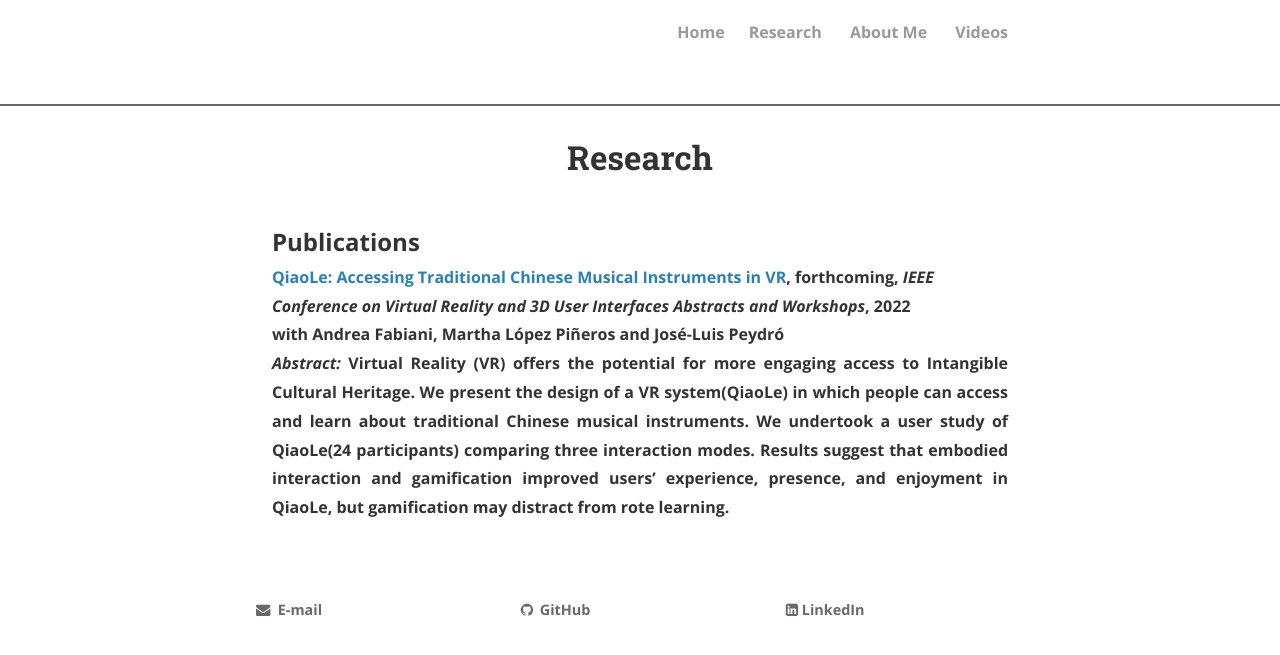
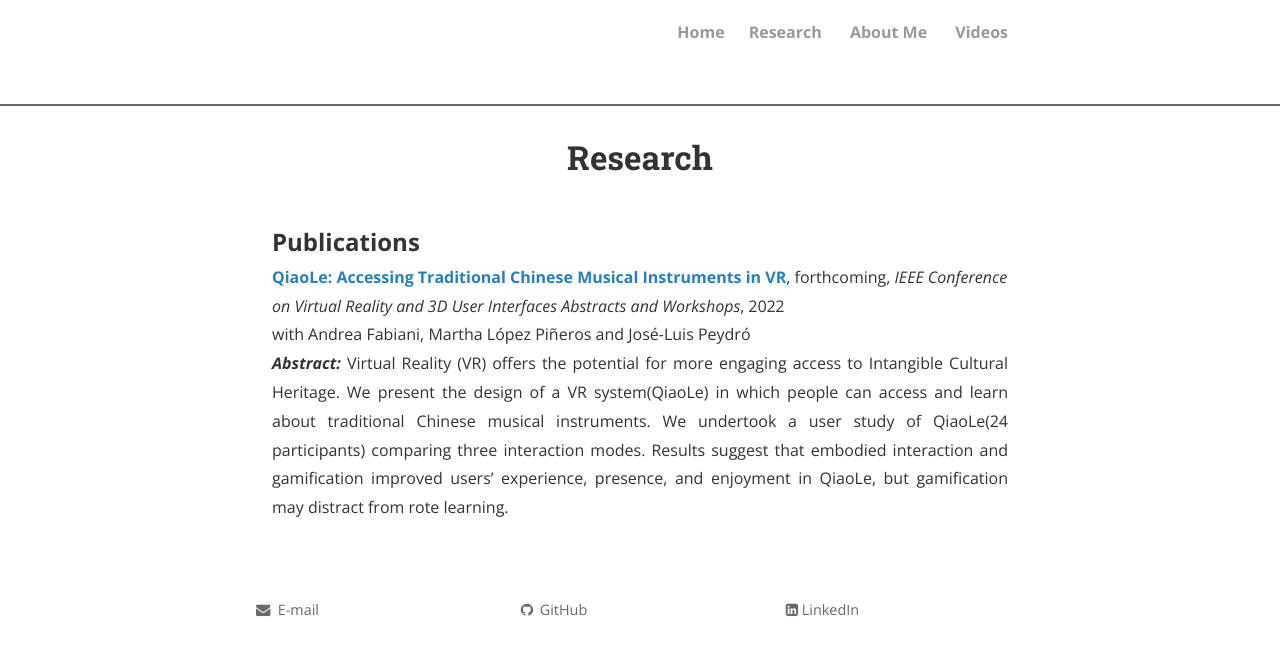
Before and after one commit to jializhangsunny/jializhangsunny.github.io, a Jekyll site: the page built from research.html, in a window 1280 px wide. Shown: the top 655 px of the page. Built offline with Jekyll 4.4.1, drawn with Linux system fonts in a browser that asks for light colours; nearby versions of some CDN libraries; comment, search, counter and statistics services are not loaded; a style sheet for code colours, icons or effects is not loaded.

```diff
--- a/research.html
+++ b/research.html
@@ -5,7 +5,6 @@ permalink: /research/
 ---
 
 <font size="+2"><strong> Publications</strong></font><br>
-<strong><a href="https://ieeexplore.ieee.org/stamp/stamp.jsp?tp=&arnumber=9757538">
 <strong><a href="https://ieeexplore.ieee.org/stamp/stamp.jsp?tp=&arnumber=9757538">QiaoLe: Accessing Traditional Chinese Musical Instruments in VR</a></strong>, forthcoming, <i>IEEE Conference on Virtual Reality and 3D User Interfaces Abstracts and Workshops</i>, 2022<br>with Andrea Fabiani, Martha L&oacute;pez Pi&ntilde;eros and Jos&eacute;-Luis Peydr&oacute;<br>
 <p style="text-align:justify"><b><i>Abstract: </i></b> Virtual Reality (VR) offers the potential for more engaging access to Intangible Cultural Heritage. We present the design of a VR system(QiaoLe) in which people can access and learn about traditional Chinese musical instruments. We undertook a user study of QiaoLe(24 participants) comparing three interaction modes. Results suggest that embodied interaction and gamification improved users’ experience, presence, and enjoyment in QiaoLe, but gamification may distract from rote learning.</p>
 <br>
```
